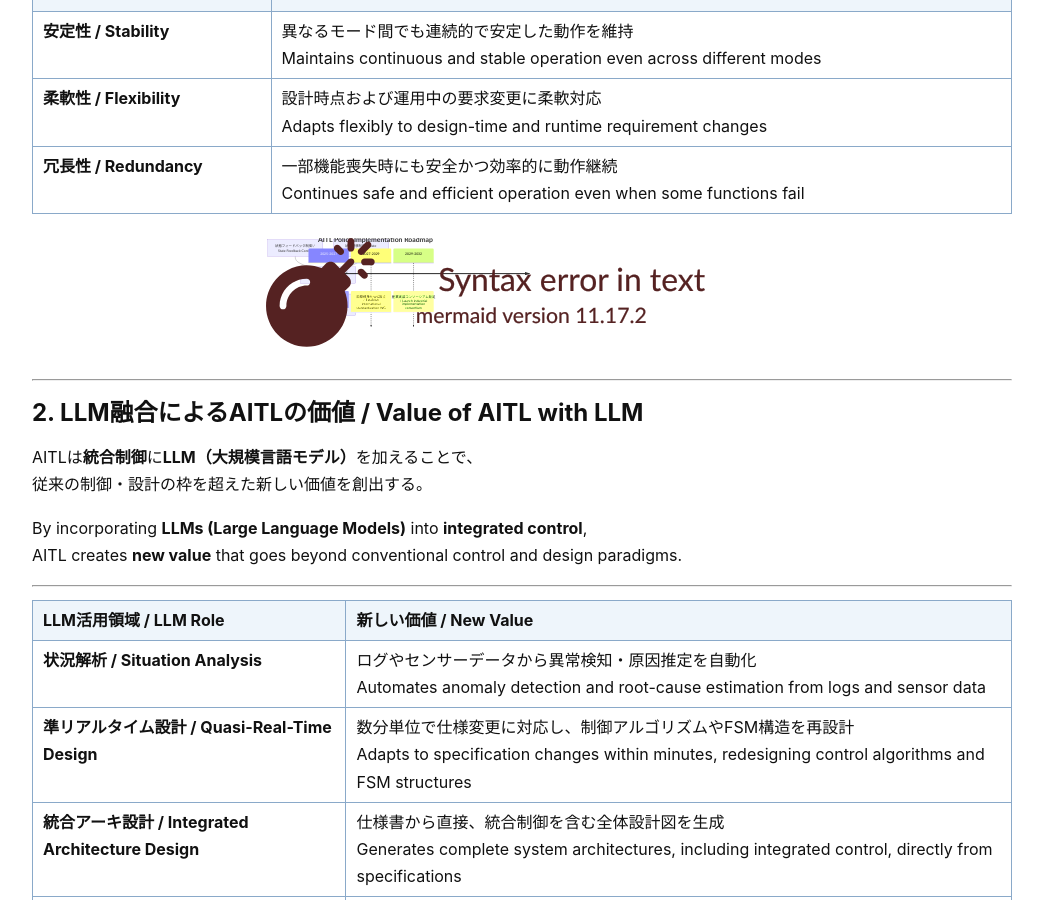
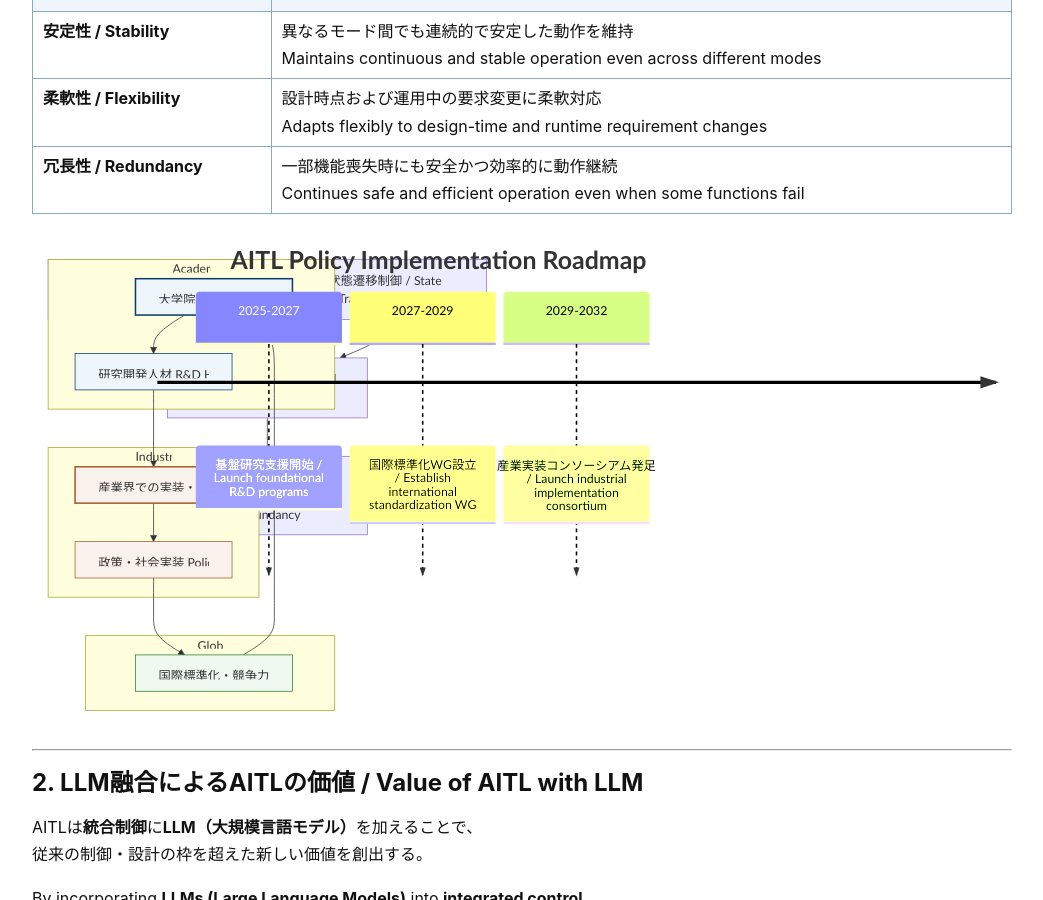
Before and after one commit to Samizo-AITL/AITL-Strategy-Proposal, a Jekyll site: the page built from AITL_Strategy_Proposal_Draft_v4_1.md, in a window 1280 px wide and 900 px high, scrolled down 1751 px. Shown: the whole window, without its empty margins (118-1161 px from the left). Built offline with Jekyll 4.4.1, drawn with Linux system fonts in a browser that asks for light colours.

Commit message:
Update AITL_Strategy_Proposal_Draft_v4_1.md

````diff
--- a/AITL_Strategy_Proposal_Draft_v4_1.md
+++ b/AITL_Strategy_Proposal_Draft_v4_1.md
@@ -207,10 +207,10 @@ This will enable continuous education, research, and implementation grounded in
 
 ```mermaid
 flowchart TB
-    A[大学院教育（修士・博士）｜Graduate Education (MSc/PhD)] --> B[研究開発人材｜R&D Human Resources]
-    B --> C[産業界での実装・応用｜Industrial Implementation & Application]
-    C --> D[政策・社会実装｜Policy & Societal Deployment]
-    D --> E[国際標準化・競争力｜International Standardization & Competitiveness]
+    A["大学院教育（修士・博士） Graduate Education (MSc/PhD)"] --> B["研究開発人材 R&D Human Resources"]
+    B --> C["産業界での実装・応用 Industrial Implementation & Application"]
+    C --> D["政策・社会実装 Policy & Societal Deployment"]
+    D --> E["国際標準化・競争力 International Standardization & Competitiveness"]
     E --> A
 
     subgraph Academic
````
